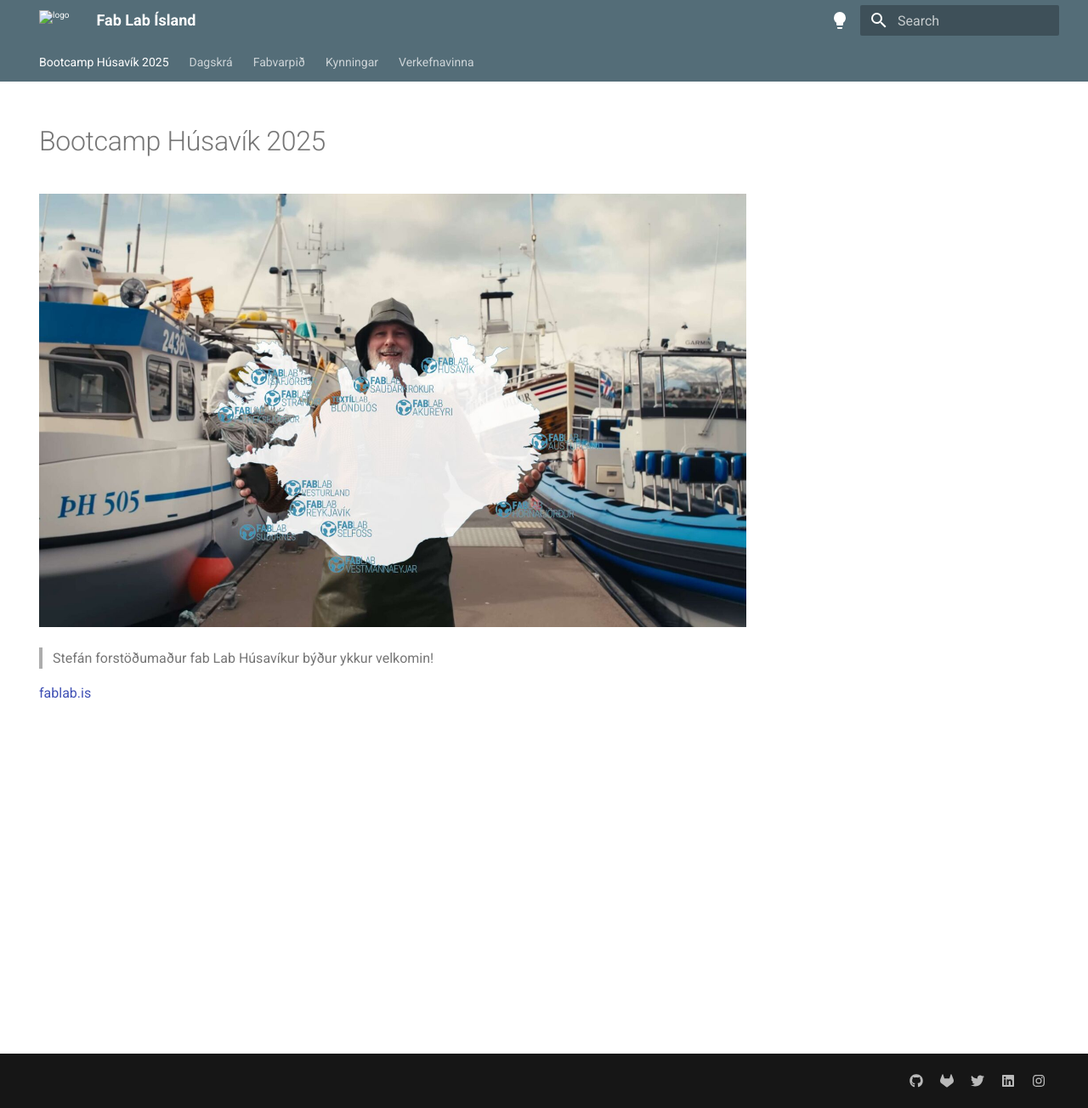
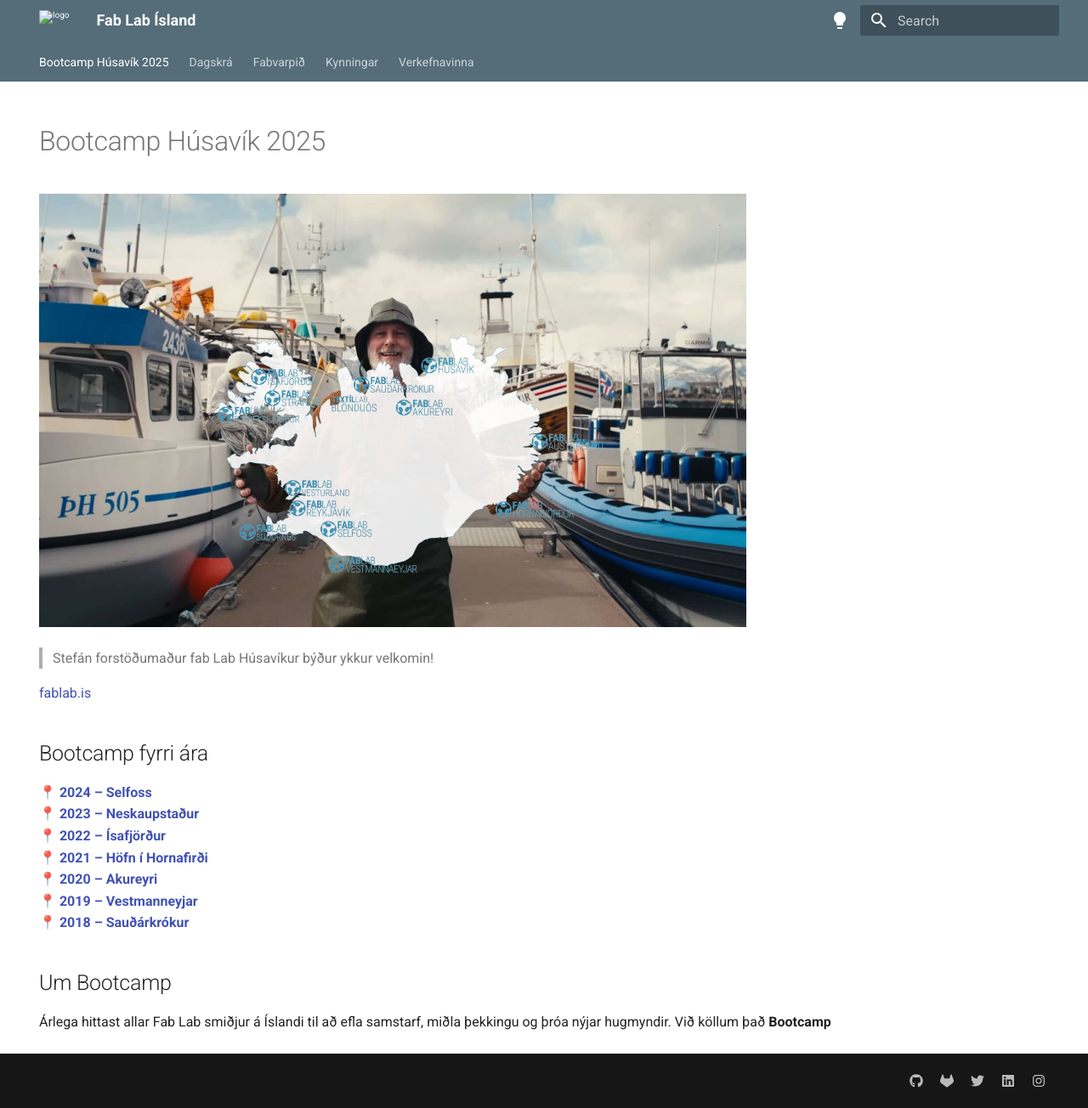
Before and after one commit to Fab-Lab-Island/fli-bootcamp-2025, an MkDocs documentation site: the page built from docs/index.md, in a window 1280 px wide and 1304 px high. Shown: the whole window at 85% size. Built offline with MkDocs 1.6.1 and Material for MkDocs 9.7.7, drawn with Linux system fonts in a browser that asks for light colours.

Commit message:
boocamp fyrri ára

```diff
--- a/docs/index.md
+++ b/docs/index.md
@@ -12,3 +12,18 @@
 > Stefán forstöðumaður fab Lab Húsavíkur býður ykkur velkomin!
 
 [fablab.is](https://fablab.is/)
+
+
+## Bootcamp fyrri ára
+
+📍 **[2024 – Selfoss](https://fab-lab-island.github.io/fli-bootcamp-2024/)**
+📍 **[2023 – Neskaupstaður](https://fab-lab-island.github.io/fli-bootcamp-2023/)**
+📍 **[2022 – Ísafjörður]()**<br>
+📍 **[2021 – Höfn í Hornafirði]()**<br>
+📍 **[2020 – Akureyri]()**<br>
+📍 **[2019 – Vestmanneyjar]()**<br>
+📍 **[2018 – Sauðárkrókur]()**<br>
+
+## Um Bootcamp
+
+Árlega hittast allar Fab Lab smiðjur á Íslandi til að efla samstarf, miðla þekkingu og þróa nýjar hugmyndir. Við köllum það **Bootcamp**
```
